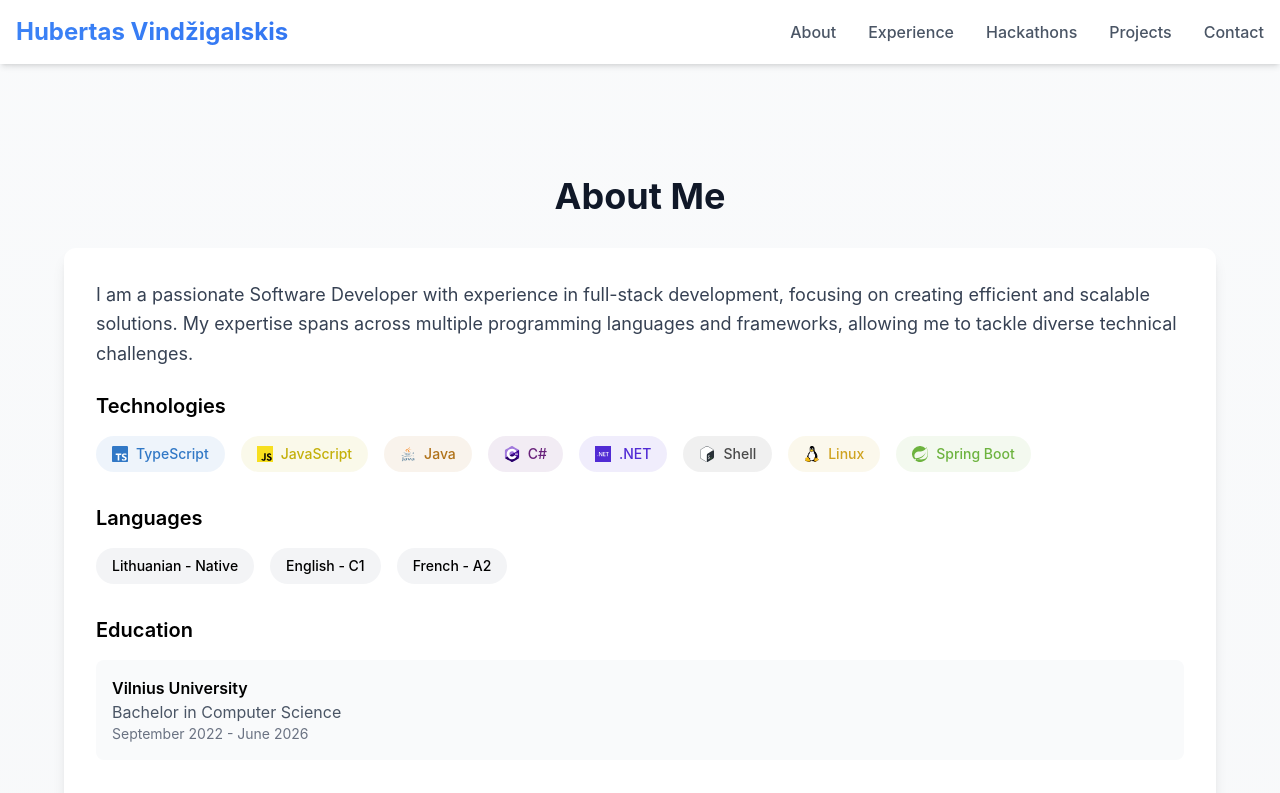
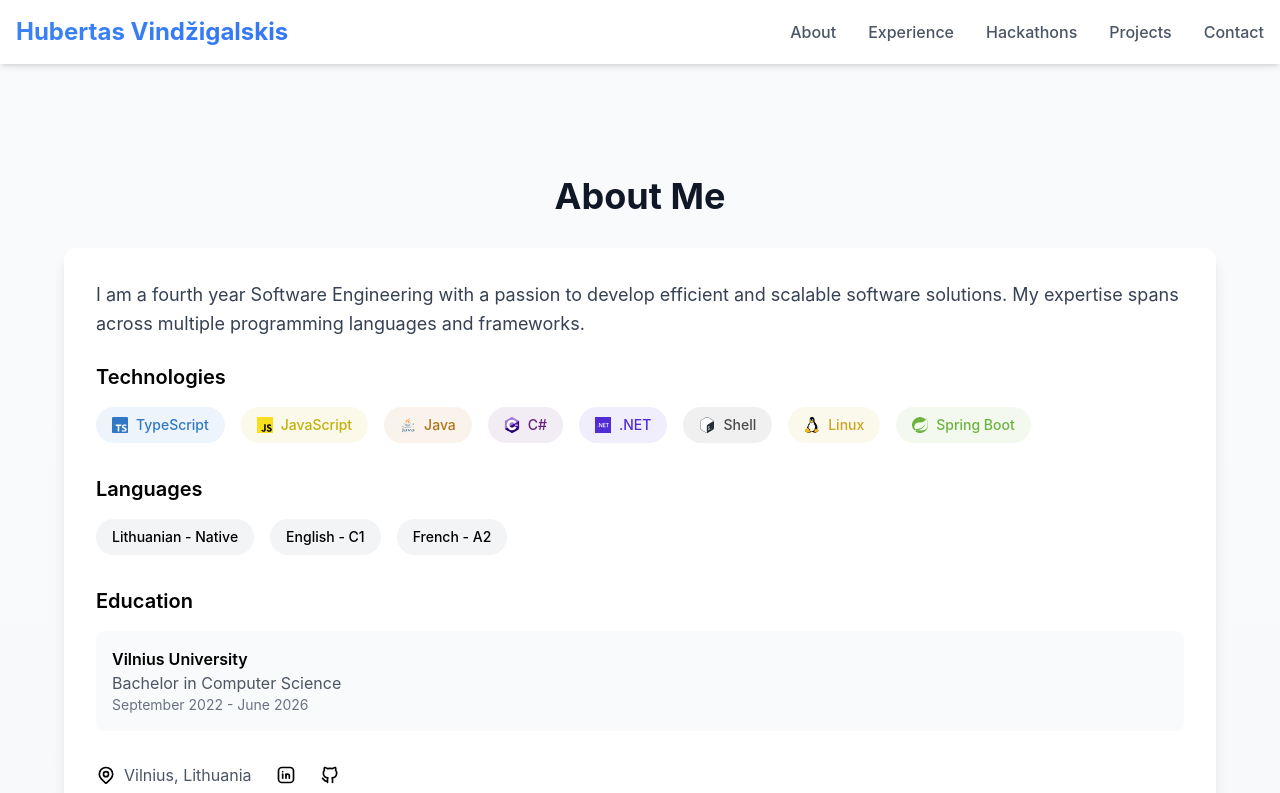
Before and after one commit to HubertasVin/cv-website, a Vue app: page / in a window 1280 px wide. Shown: the top 793 px of the page. Built offline with nearby package versions, Linux system fonts and the light colour scheme.

Commit message:
Updated about me text.

```diff
--- a/src/components/About.vue
+++ b/src/components/About.vue
@@ -43,10 +43,7 @@ const handleTechClick = (tech: string) => {
         <div class="flex flex-col md:flex-row items-start gap-8">
           <div class="flex-1">
             <p class="text-gray-700 text-lg mb-6 leading-relaxed">
-              I am a passionate Software Developer with experience in full-stack development,
-              focusing on creating efficient and scalable solutions. My expertise spans across
-              multiple programming languages and frameworks, allowing me to tackle diverse technical
-              challenges.
+              I am a fourth year Software Engineering with a passion to develop efficient and scalable software solutions. My expertise spans across multiple programming languages and frameworks.
             </p>
 
             <div class="mb-8">
```
